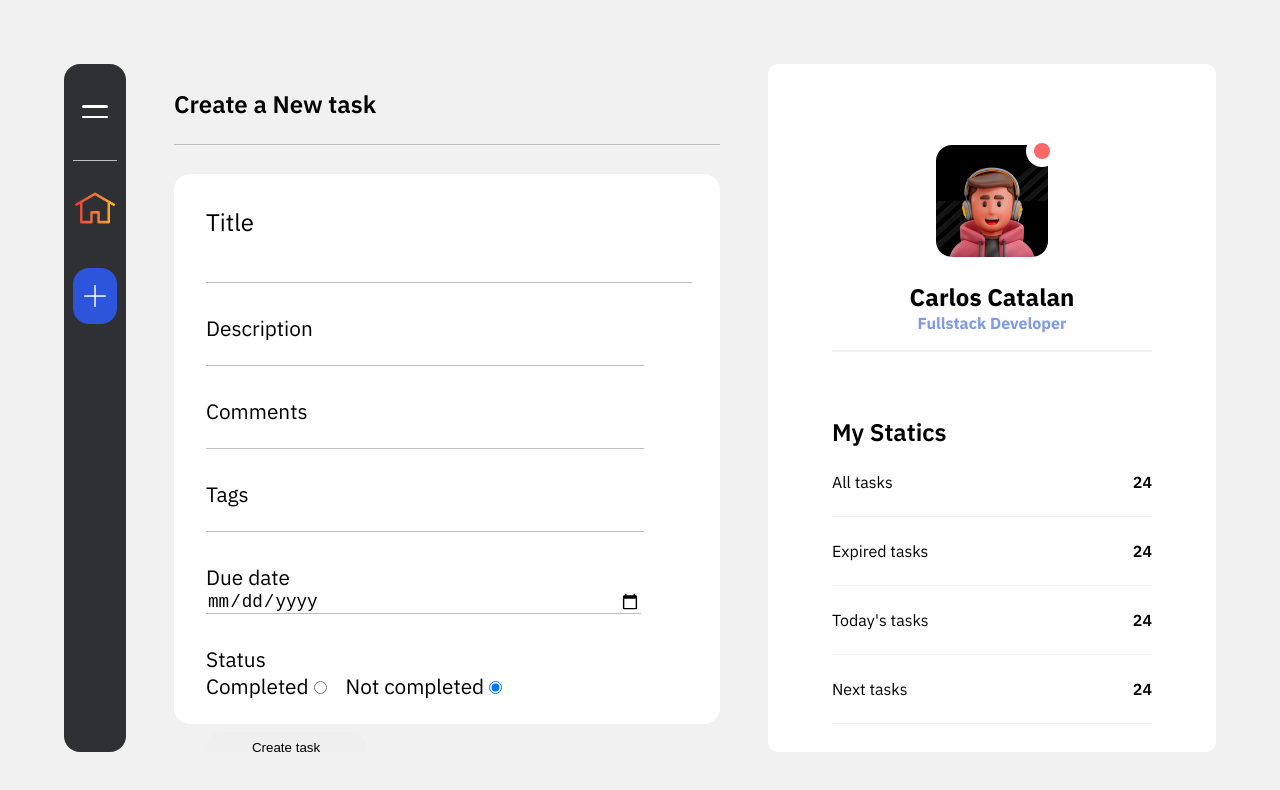
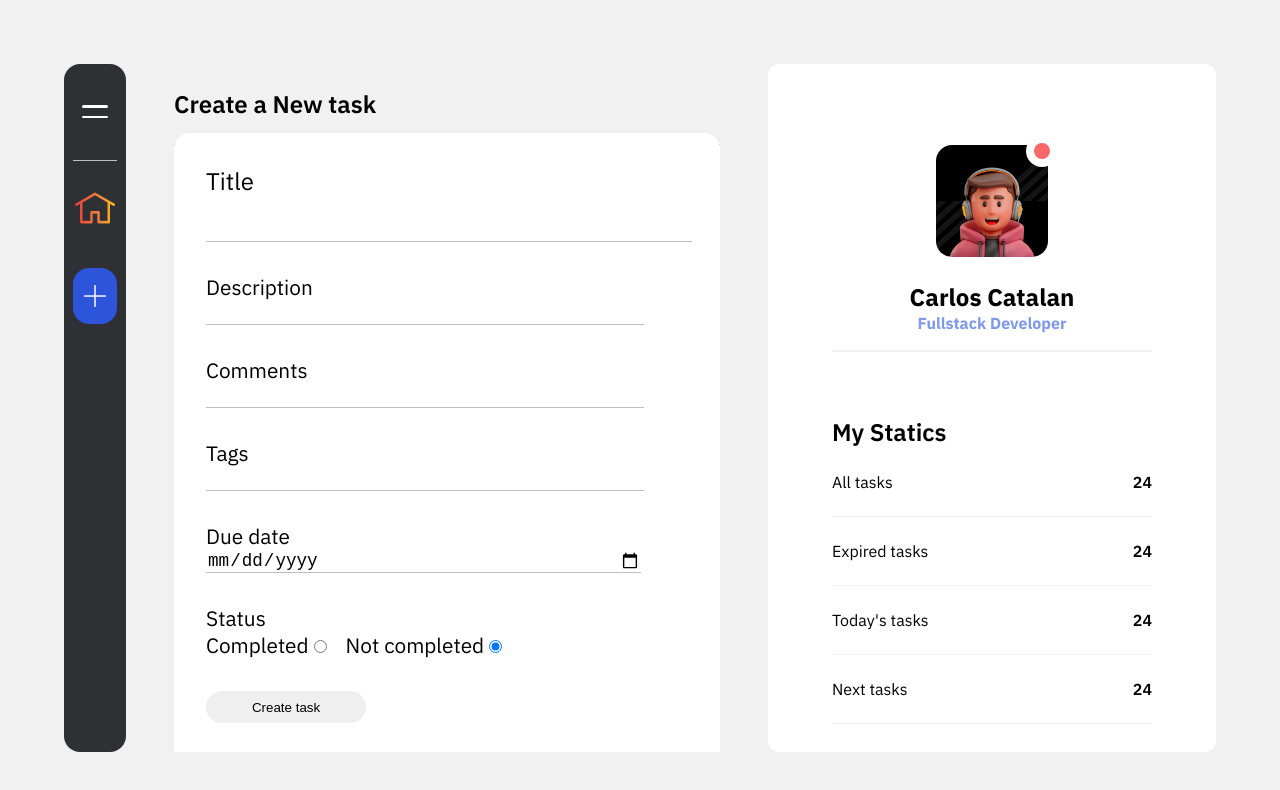
Before and after one commit to CATAAA233/TasksManager, a Nuxt app: page /newTask in a window 1280 px wide. Shown: the top 790 px of the page. Built offline with nearby package versions, Linux system fonts and the light colour scheme.

Commit message:
responsive for forms

```diff
--- a/pages/newTask/index.vue
+++ b/pages/newTask/index.vue
@@ -97,6 +97,7 @@ const updateTask = async () => {
     padding: 2rem;
     border-radius: 1rem;
     background-color: white;
+    overflow: scroll;
 }
 
 input {
@@ -167,4 +168,14 @@ input {
 .SuccessMessage>p {
     color: green;
 }
+
+@media screen and (max-height: 800px) {
+    .Details__Body{
+        height: 50rem;
+    }
+    .Details__Body__Container{
+        height: 95%;
+    }
+
+}
 </style>
--- a/pages/task/[id].vue
+++ b/pages/task/[id].vue
@@ -168,4 +168,13 @@ input {
 .SuccessMessage>p {
     color: green;
 }
+@media screen and (max-height: 800px) {
+    .Details__Body{
+        height: 50rem;
+    }
+    .Details__Body__Container{
+        height: 95%;
+    }
+
+}
 </style>
```
